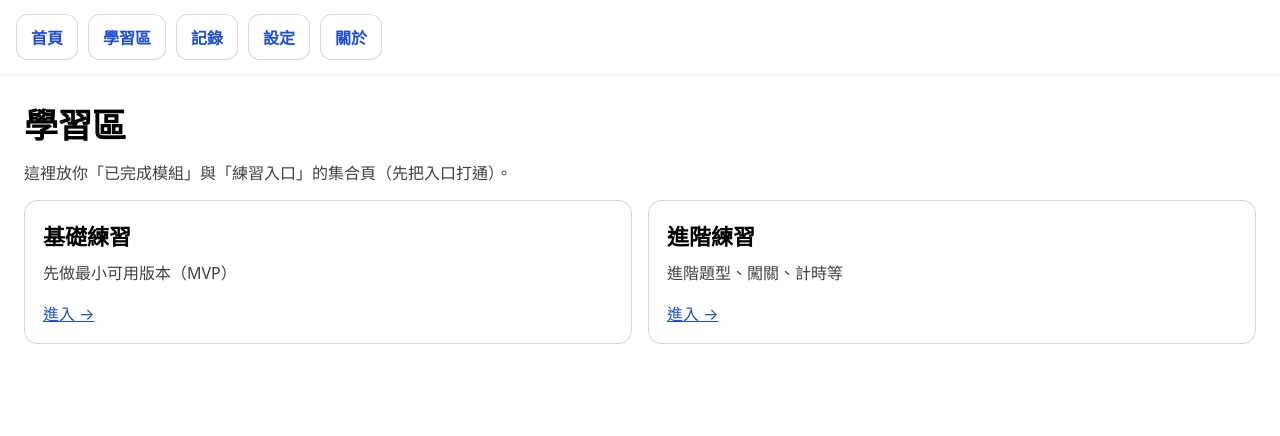
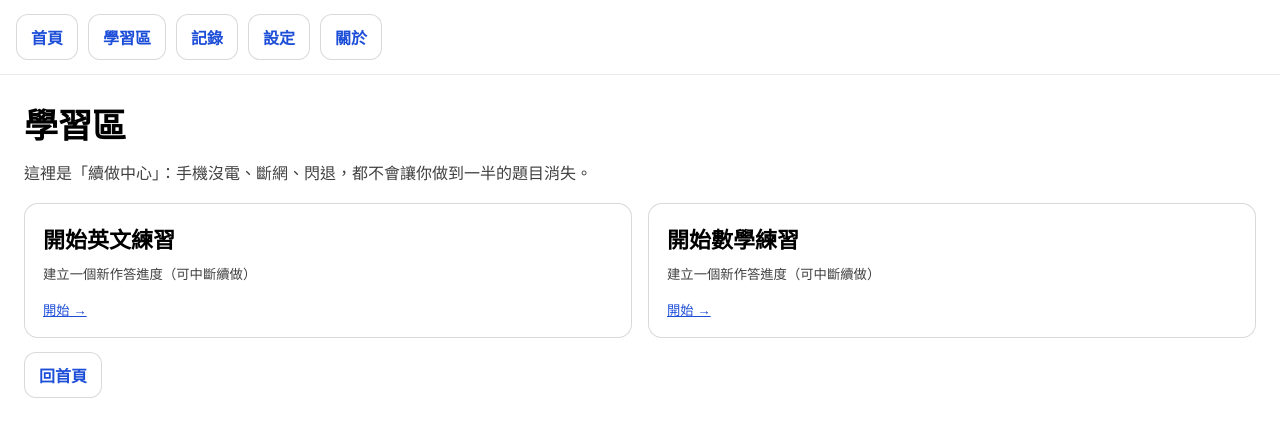
Before and after one commit to boos88978857-svg/ai-intelligent-learning-machine, a Next.js app: page /practice in a window 1280 px wide. Shown: the top 436 px of the page. Built offline with nearby package versions, Linux system fonts and the light colour scheme.

Commit message:
更新 page.tsx

```diff
--- a/app/practice/page.tsx
+++ b/app/practice/page.tsx
@@ -1,18 +1,93 @@
 // app/practice/page.tsx
-import { ui, CardLink } from "../ui";
+"use client";
 
-export default function PracticePage() {
+import Link from "next/link";
+import { useEffect, useState } from "react";
+import { ui } from "../ui";
+import { clearSession, loadSession, newSession, saveSession, PracticeSession } from "../lib/session";
+
+function formatTime(sec: number) {
+  const m = Math.floor(sec / 60);
+  const s = sec % 60;
+  return `${m.toString().padStart(2, "0")}:${s.toString().padStart(2, "0")}`;
+}
+
+export default function PracticeHubPage() {
+  const [session, setSession] = useState<PracticeSession | null>(null);
+
+  useEffect(() => {
+    setSession(loadSession());
+  }, []);
+
+  function start(subject: PracticeSession["subject"]) {
+    const s = newSession(subject);
+    saveSession(s);
+    setSession(s);
+    window.location.href = "/practice/session";
+  }
+
+  function resume() {
+    window.location.href = "/practice/session";
+  }
+
+  function reset() {
+    clearSession();
+    setSession(null);
+  }
+
   return (
     <main>
       <h1 style={{ margin: "0 0 12px", fontSize: 34, fontWeight: 900 }}>學習區</h1>
-      <p style={{ margin: "0 0 16px", opacity: 0.75 }}>
-        這裡放你「已完成模組」與「練習入口」的集合頁（先把入口打通）。
+      <p style={{ margin: "0 0 16px", opacity: 0.75, lineHeight: 1.7 }}>
+        這裡是「續做中心」：手機沒電、斷網、閃退，都不會讓你做到一半的題目消失。
       </p>
 
-      <div style={ui.grid2}>
-        <CardLink href="/practice/basic" title="基礎練習" desc="先做最小可用版本（MVP）" />
-        <CardLink href="/practice/advanced" title="進階練習" desc="進階題型、闖關、計時等" />
-      </div>
+      {/* 有未完成進度 */}
+      {session ? (
+        <div style={ui.card}>
+          <h2 style={ui.cardTitle}>未完成進度</h2>
+          <p style={ui.cardDesc}>
+            科目：{session.subject}
+            <br />
+            目前題號：第 {session.currentIndex + 1} 題
+            <br />
+            已用時間：{formatTime(session.elapsedSec)}
+            <br />
+            狀態：{session.paused ? "已暫停" : "進行中"}
+          </p>
+
+          <div style={{ display: "flex", gap: 12, flexWrap: "wrap", marginTop: 14 }}>
+            <button onClick={resume} style={{ ...ui.navBtn, cursor: "pointer" }}>
+              繼續作答 →
+            </button>
+            <button onClick={reset} style={{ ...ui.navBtn, cursor: "pointer" }}>
+              清除進度
+            </button>
+            <Link href="/" style={ui.navBtn}>回首頁</Link>
+          </div>
+        </div>
+      ) : (
+        <>
+          {/* 沒有進度：提供開始入口 */}
+          <div style={ui.grid2}>
+            <button onClick={() => start("英文")} style={{ ...ui.card, textAlign: "left", cursor: "pointer" }}>
+              <h2 style={ui.cardTitle}>開始英文練習</h2>
+              <p style={ui.cardDesc}>建立一個新作答進度（可中斷續做）</p>
+              <span style={ui.smallLink}>開始 →</span>
+            </button>
+
+            <button onClick={() => start("數學")} style={{ ...ui.card, textAlign: "left", cursor: "pointer" }}>
+              <h2 style={ui.cardTitle}>開始數學練習</h2>
+              <p style={ui.cardDesc}>建立一個新作答進度（可中斷續做）</p>
+              <span style={ui.smallLink}>開始 →</span>
+            </button>
+          </div>
+
+          <div style={{ marginTop: 14 }}>
+            <Link href="/" style={ui.navBtn}>回首頁</Link>
+          </div>
+        </>
+      )}
     </main>
   );
 }
```
